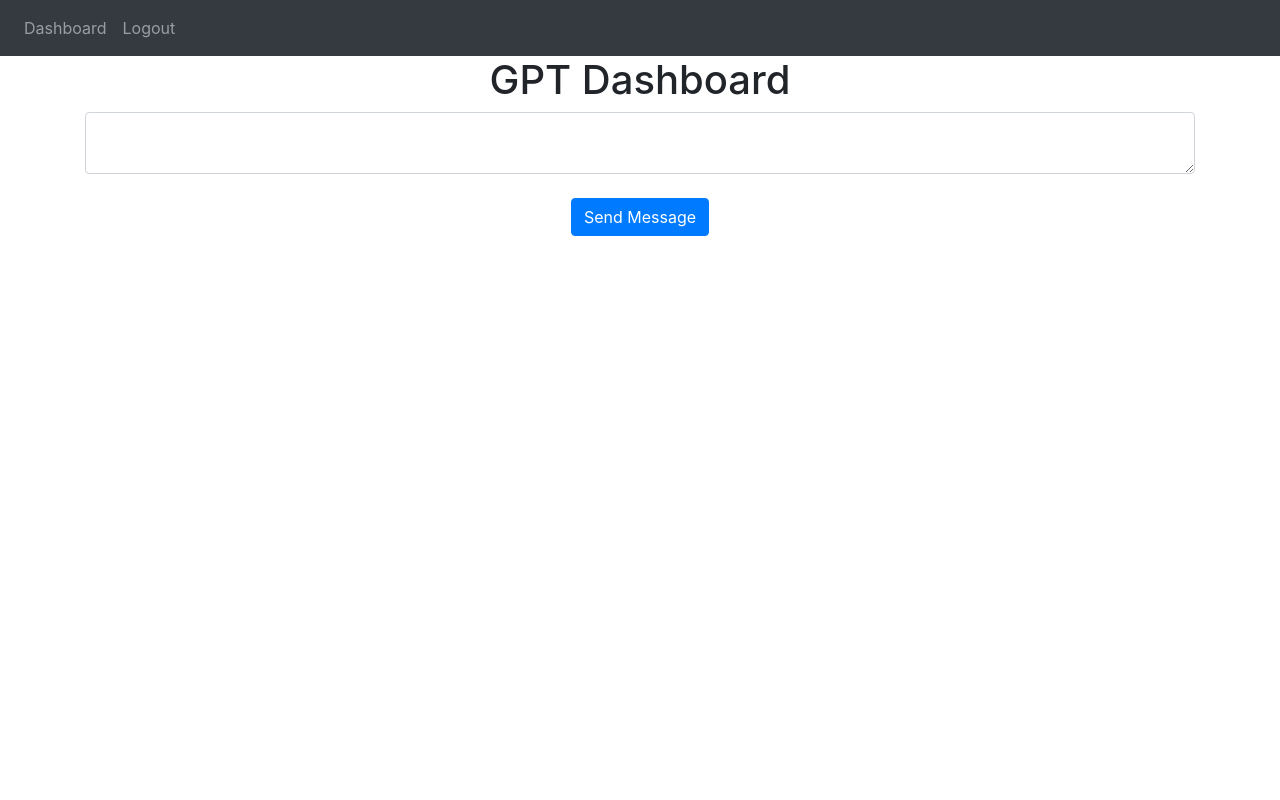
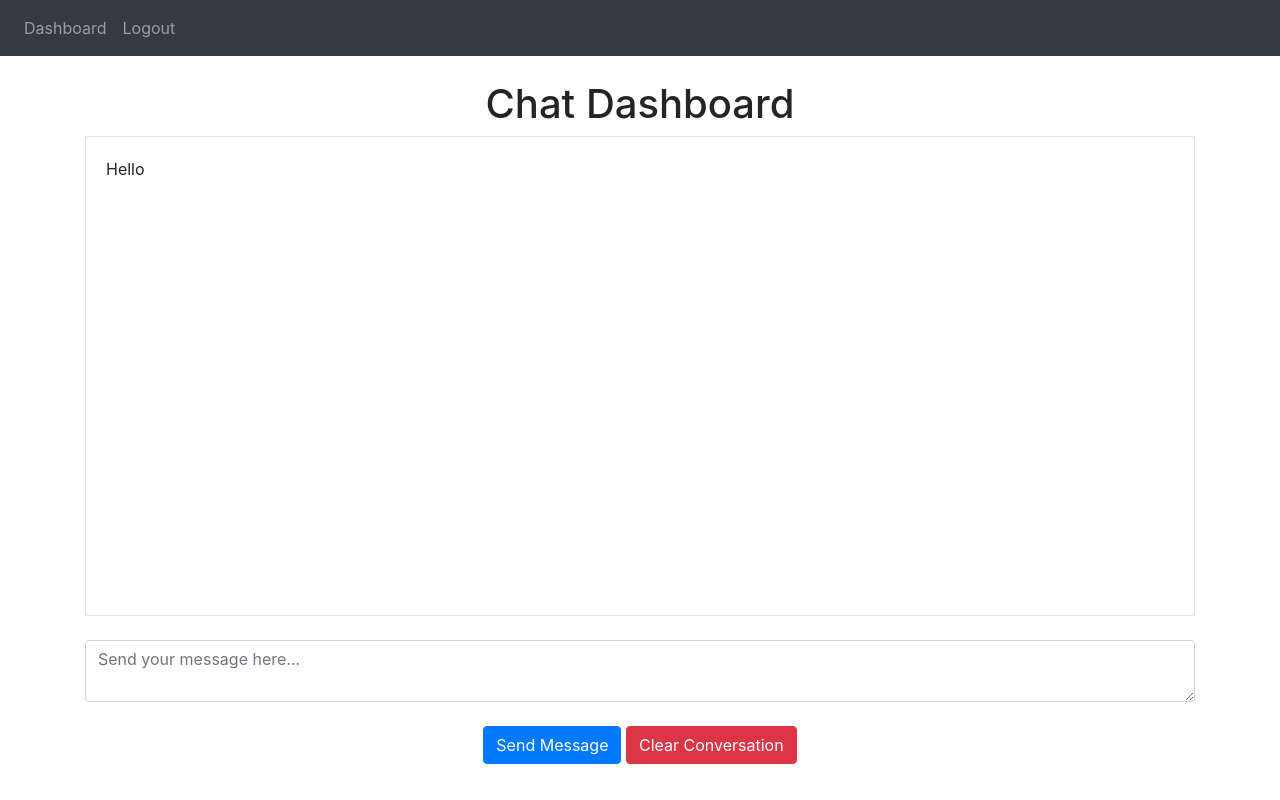
Before and after one commit to Landonbads/LandoGPT, a Flask app: page /dashboard in a window 1280 px wide. Run offline with Flask 3, Linux system fonts and the light colour scheme; a user stored in the database is signed in; some libraries are stand-ins or nearby versions.

Commit message:
need to change bootstrap card to scrollable, fix clearConversation, implement dynamic update of conversation

```diff
--- a/website/templates/base.html
+++ b/website/templates/base.html
@@ -71,5 +71,18 @@
       integrity="sha384-JZR6Spejh4U02d8jOt6vLEHfe/JQGiRRSQQxSfFWpi1MquVdAyjUar5+76PVCmYl"
       crossorigin="anonymous"
     ></script>
+      {% block javascript %}
+      <script>
+        document.getElementById('clearButton').onclick = function() {
+            // Clear HTML content from the card
+            document.getElementById('cardContent').innerHTML = '';
+
+            // Send a request to the server to clear the Python list
+            fetch('/clear-list', { method: 'POST' })
+                .then(response => response.json())
+                .then(data => console.log(data.message));
+        };
+        </script>
+{% endblock %}
   </body>
 </html>
--- a/website/templates/dashboard.html
+++ b/website/templates/dashboard.html
@@ -3,15 +3,22 @@
 {% block nav_register_login %}<a class="nav-link" href="/logout" id="logout">Logout</a>{% endblock %}
 {% block content %}
 
-<h1 align="center">GPT Dashboard</h1>
-<div id="responseContainer" class="alert alert-info" style="display: none;">
-    <!-- The response will be displayed here -->
+<br/>
+<h1 align="center">Chat Dashboard</h1>
+<div class="card" style="min-height: 30rem;">
+  <div id ="resposeContent" class="card-body">
+    Hello
+  </div>
 </div>
+<br/>
+{% block javascript %}{% endblock %}
 <form method="POST">
-  <textarea name="prompt" id="prompt" class="form-control"></textarea>
+  <textarea name="prompt" id="prompt" class="form-control" placeholder="Send your message here..."></textarea>
   <br />
   <div align="center">
-    <button type="submit" class="btn btn-primary">Send Message</button>
+    <button type="submit" id = 'sendButton' class="btn btn-primary">Send Message</button>
+    <button type="submit" id = 'clearButton' class="btn btn-danger" onclick="clearConversation()">Clear Conversation</button>
   </div>
 </form>
+
  {% endblock %}
--- a/website/views.py
+++ b/website/views.py
@@ -2,13 +2,30 @@ from flask import Blueprint, render_template, redirect, url_for, request
 from flask_login import current_user, login_required
 from openai import OpenAI
 import os
-import requests
 import json
 
 views = Blueprint('views',__name__)
 
-client = OpenAI() # create openai client
-headers = {'Authorization': f'Bearer {os.environ.get("OPENAI_API_KEY")}'} # grab api key from .env file
+
+client = OpenAI()
+client.api_key = os.environ.get('OPENAI_API_KEY') # configure OpenAI
+conversation_context = [] # history of questions and answers of chat
+
+def get_response(conversation_context, prompt):
+    messages = [] # messages list to send in openai api post request
+
+    for question, answer in conversation_context: # loop through previous questions and answers and add the context
+        messages.append({"role": "user", "content": question})
+        messages.append({"role": "assistant", "content": answer})
+
+    messages.append({"role": "user", "content": prompt}) # append new prompt/question
+
+    response = client.chat.completions.create(
+        model='gpt-4-1106-preview',
+        messages=messages,
+    )
+
+    return response.choices[0].message.content # returns content of response
 
 
 @views.route('/',methods=['POST','GET'])
@@ -25,11 +42,13 @@ def home():
 def dashboard():
     if request.method == 'POST':
         prompt = request.form.get('prompt')
-        data = {
-            "model": "gpt-4-1106-preview",
-            "messages": [{"role": "user", "content": prompt}]
-        }
-        response = requests.post("https://api.openai.com/v1/chat/completions",headers=headers,json=data)
-        if response.status_code==200:
-            print(response.json()['choices'][0]['message']['content']) # print out content of gpt response
+        response = get_response(conversation_context, prompt)
+        conversation_context.append((prompt, response)) # add question and response to context
+
     return render_template("dashboard.html")
+
+@views.route('/delete-conversation',methods=['POST'])
+@login_required
+def delete_conversation():
+    global conversation_context
+    conversation_context = []
```
